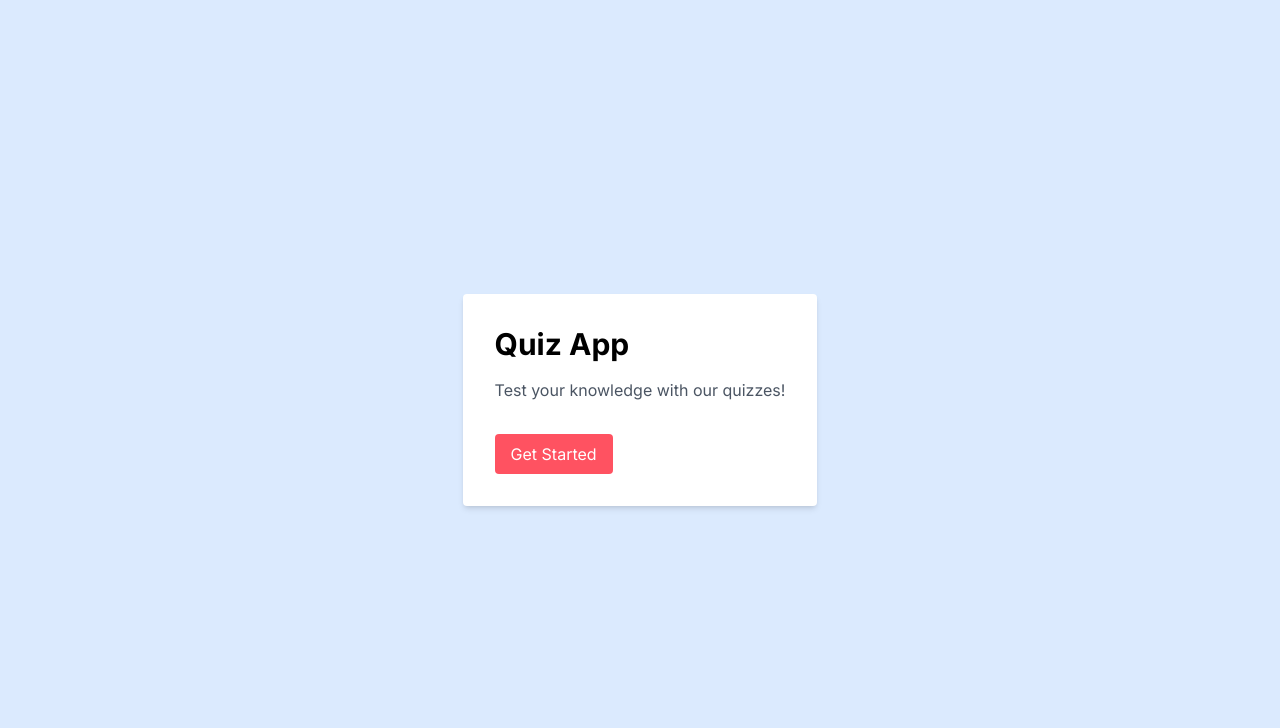
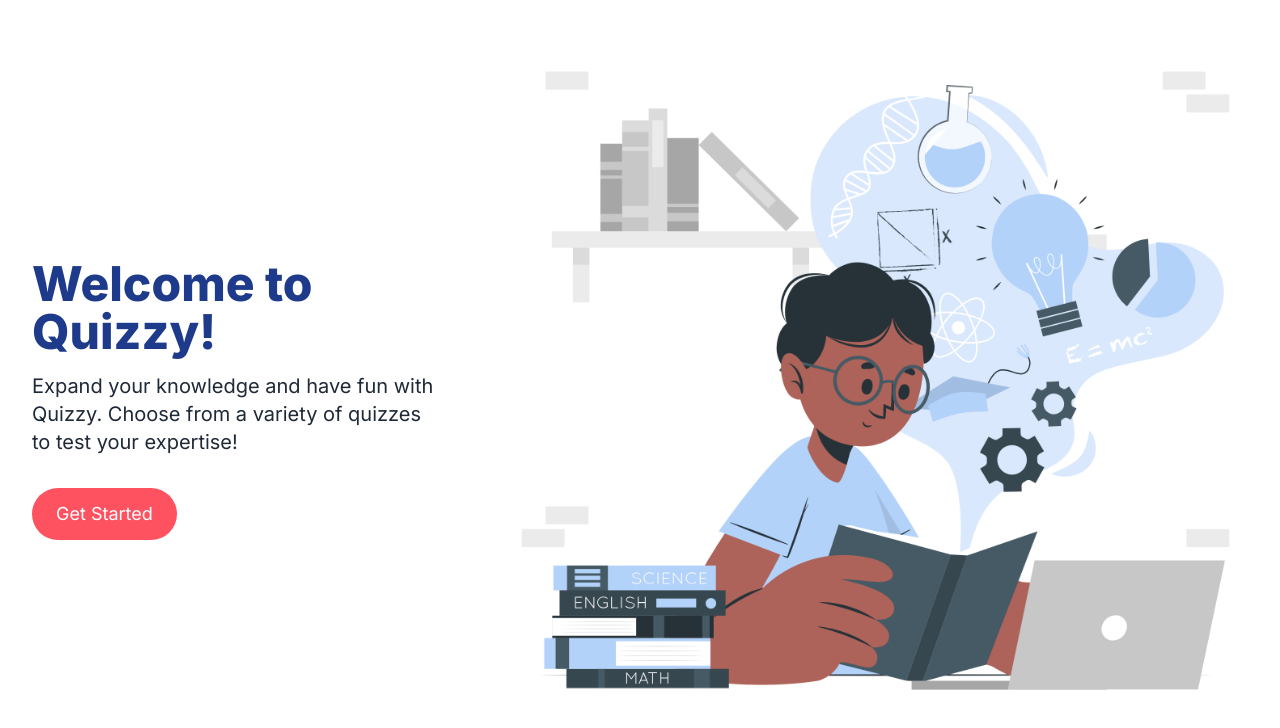
Before and after one commit to Harsh-612/quiz, a Next.js app: page / in a window 1280 px wide. Shown: the top 728 px of the page. Built offline with nearby package versions, Linux system fonts and the light colour scheme.

Commit message:
added image to the home screen

```diff
--- a/src/app/page.tsx
+++ b/src/app/page.tsx
@@ -2,19 +2,27 @@ import Link from "next/link";
 
 export default function Home() {
   return (
-    <main className="w-[100vw] h-[100vh] container]">
-      <div className="min-h-screen flex items-center justify-center bg-blue-100">
-        <div className="bg-white p-8 rounded shadow-md max-w-md">
-          <h1 className="text-3xl font-bold mb-4">Quiz App</h1>
-          <p className="text-gray-600 mb-8">
-            Test your knowledge with our quizzes!
+    <main className="container mx-auto h-screen flex items-center justify-between overflow-hidden">
+      <div className="p-8 text-gray-800">
+        <h1 className="text-5xl font-extrabold mb-4 text-blue-900">
+          Welcome to Quizzy!
+        </h1>
+        <p className="text-grey-700 text-xl mb-8">
+          Expand your knowledge and have fun with Quizzy. Choose from a variety
+          of quizzes to test your expertise!
         </p>
         <Link href="/quiz">
-            <button className="bg-[#FF5261] hover:bg-[#ec4e5b]  text-white py-2 px-4 rounded">
+          <button className="bg-[#FF5261] hover:bg-[#ec4e5b] text-white py-3 px-6 rounded-full focus:outline-none focus:ring focus:border-blue-300 text-lg">
             Get Started
           </button>
         </Link>
       </div>
+      <div>
+        <img
+          src="/Learning-cuate.png"
+          alt="Learning illustration"
+          className="w-full h-full object-cover"
+        />
       </div>
     </main>
   );
```
Also changed, not shown: public/Learning-cuate.png (added). Lines whose indentation alone changed are shown as unchanged.
